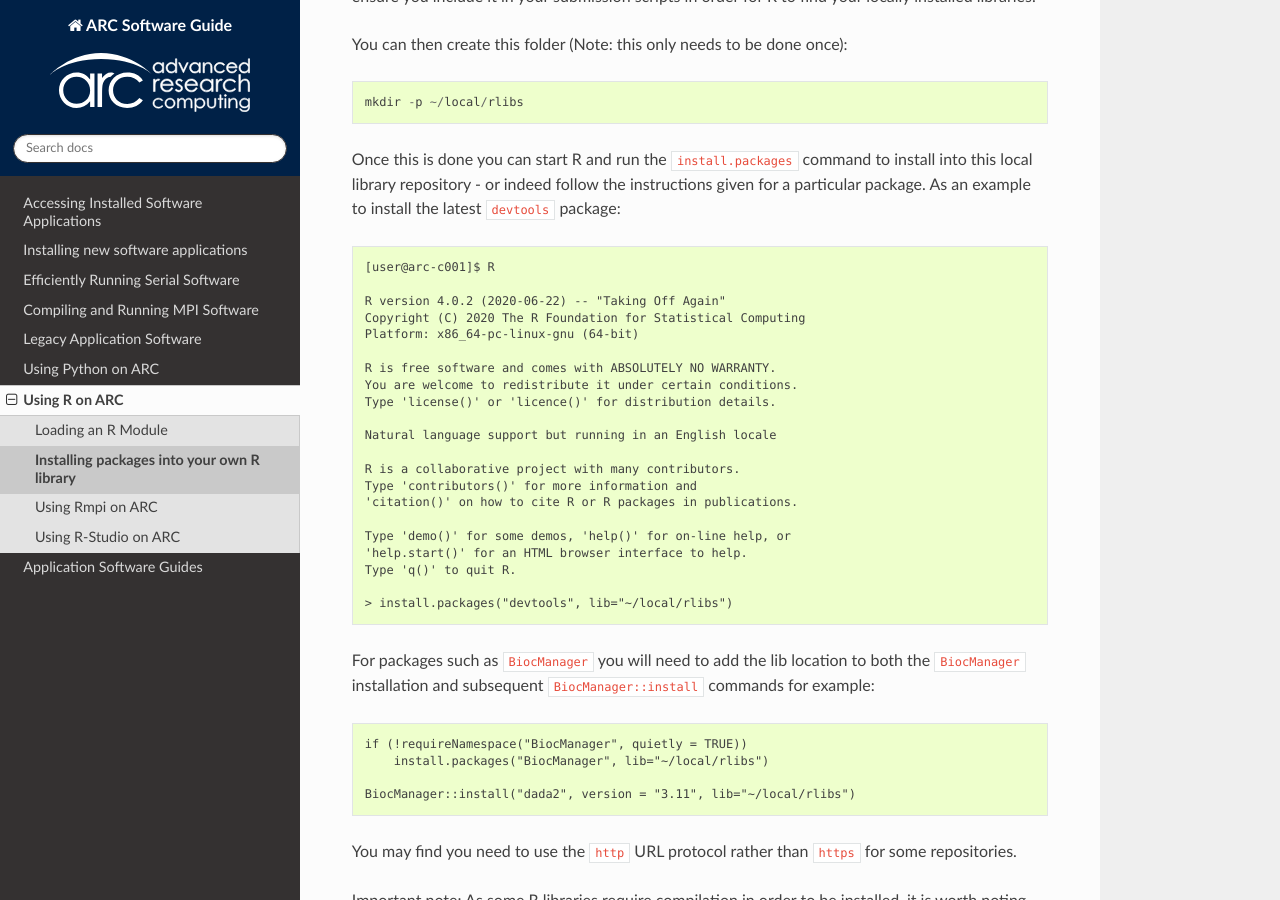
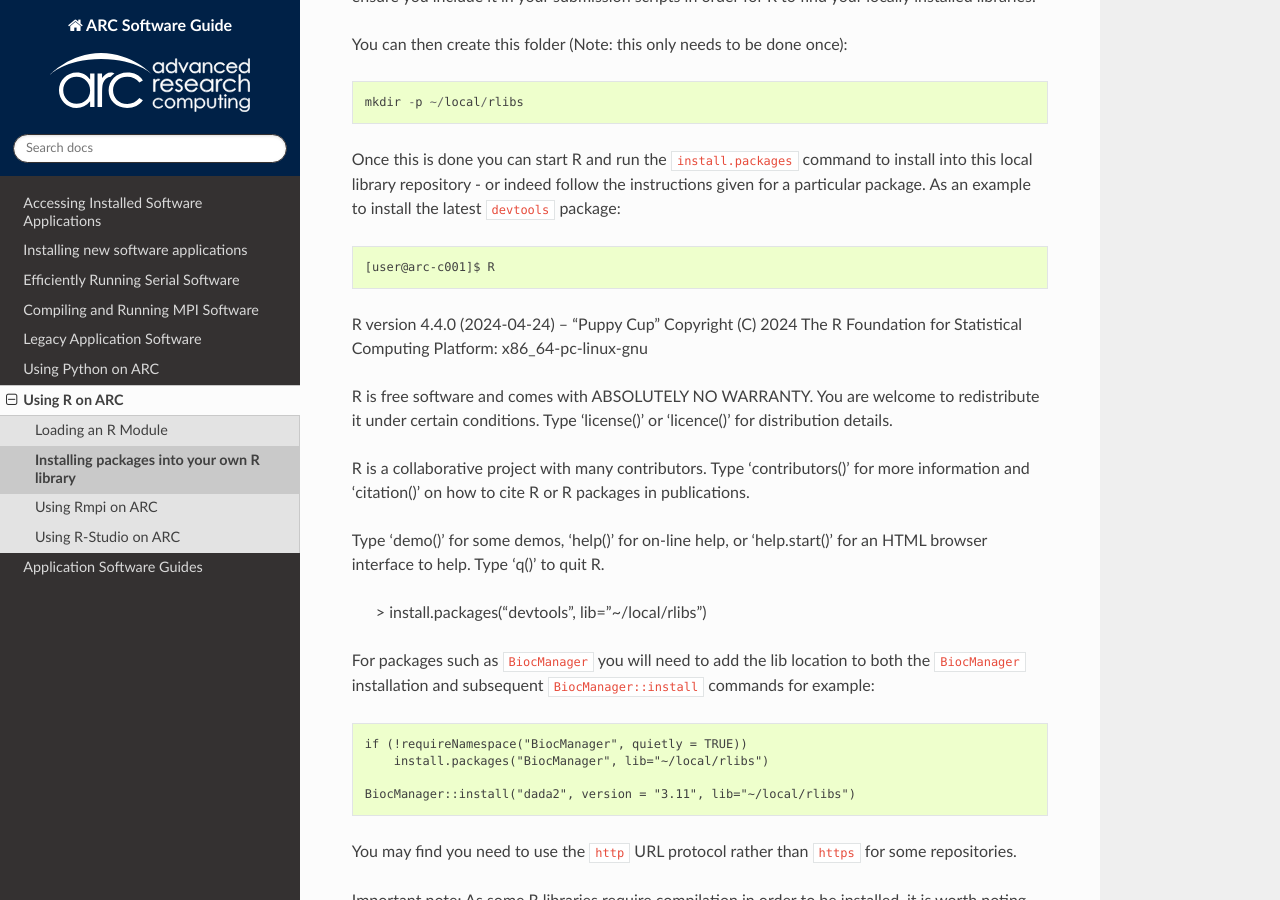
Before and after one commit to oxford-arc/arc-software-guide, a Sphinx documentation site: the page built from docs/source/R/arc_r_packages.rst, in a window 1280 px wide and 900 px high, scrolled down 503 px. Built offline with Sphinx 7.4.7 and the Read the Docs theme 3.1.0, drawn with Linux system fonts in a browser that asks for light colours.

Commit message:
Update arc_r_packages.rst

```diff
--- a/docs/source/R/arc_r_packages.rst
+++ b/docs/source/R/arc_r_packages.rst
@@ -23,23 +23,22 @@ the instructions given for a particular package. As an example to install the la
 
   [user@arc-c001]$ R
 
-  R version 4.0.2 (2020-06-22) -- "Taking Off Again"
-  Copyright (C) 2020 The R Foundation for Statistical Computing
-  Platform: x86_64-pc-linux-gnu (64-bit)
+R version 4.4.0 (2024-04-24) -- "Puppy Cup"
+Copyright (C) 2024 The R Foundation for Statistical Computing
+Platform: x86_64-pc-linux-gnu
 
-  R is free software and comes with ABSOLUTELY NO WARRANTY.
-  You are welcome to redistribute it under certain conditions.
-  Type 'license()' or 'licence()' for distribution details.
+R is free software and comes with ABSOLUTELY NO WARRANTY.
+You are welcome to redistribute it under certain conditions.
+Type 'license()' or 'licence()' for distribution details.
 
-  Natural language support but running in an English locale
+R is a collaborative project with many contributors.
+Type 'contributors()' for more information and
+'citation()' on how to cite R or R packages in publications.
 
-  R is a collaborative project with many contributors.
-  Type 'contributors()' for more information and
-  'citation()' on how to cite R or R packages in publications.
+Type 'demo()' for some demos, 'help()' for on-line help, or
+'help.start()' for an HTML browser interface to help.
+Type 'q()' to quit R.
 
-  Type 'demo()' for some demos, 'help()' for on-line help, or
-  'help.start()' for an HTML browser interface to help.
-  Type 'q()' to quit R.
 
   > install.packages("devtools", lib="~/local/rlibs")
 
```
